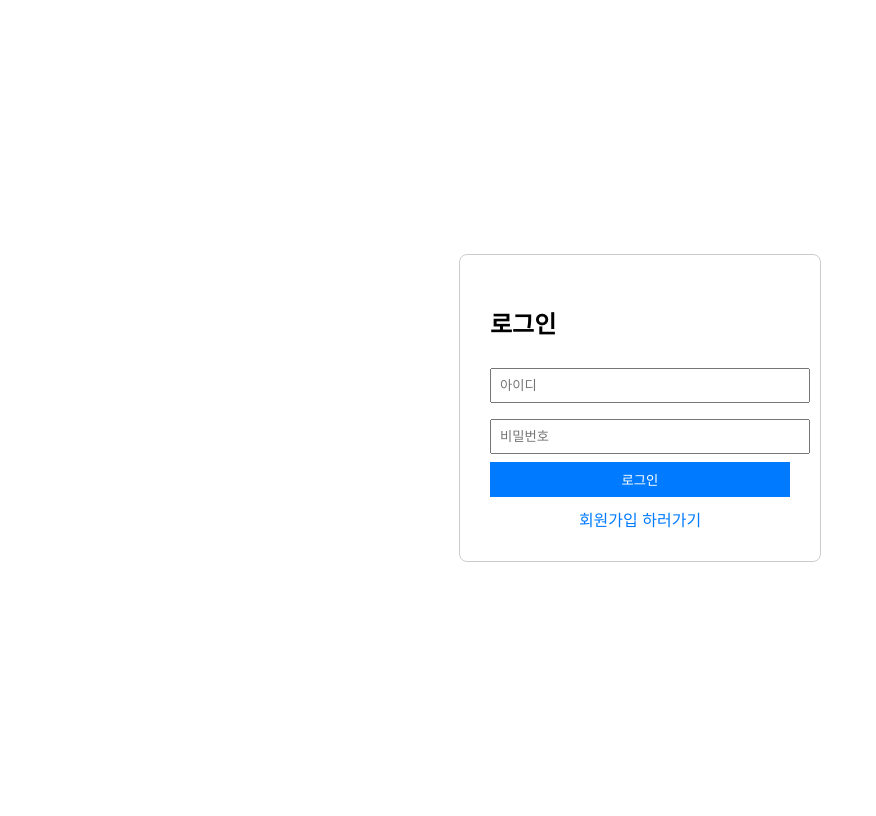
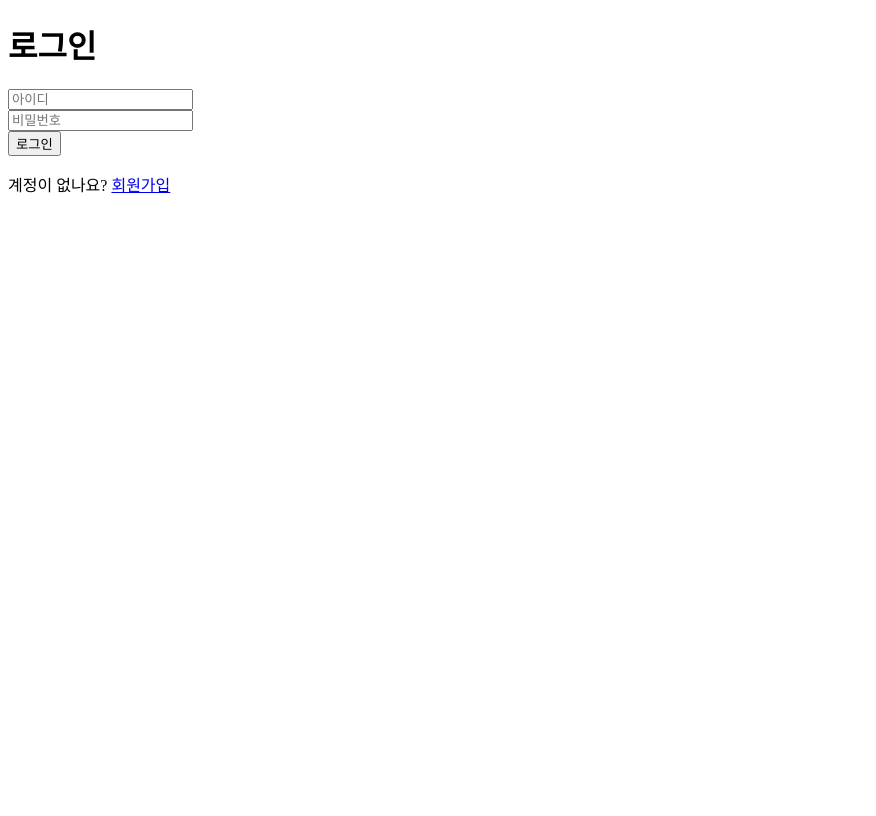
Before and after one commit to Lee0310-korea/project, a Flask app: page /login in a window 1280 px wide. Shown: the whole page, without its empty margins (0-876 px from the left). After the commit the page ends 193 px from the top, so only its background shows below. Run offline with Flask 3, Linux system fonts and the light colour scheme.

Commit message:
Update login.html

```diff
--- a/templates/login.html
+++ b/templates/login.html
@@ -3,28 +3,17 @@
 <head>
   <meta charset="UTF-8" />
   <title>로그인</title>
-  <style>
-    body { font-family: sans-serif; display: flex; justify-content: center; align-items: center; height: 100vh; }
-    .login-container { border: 1px solid #ccc; padding: 30px; border-radius: 8px; width: 300px; }
-    input { width: 100%; padding: 8px; margin: 8px 0; }
-    button { width: 100%; padding: 8px; background-color: #007BFF; color: white; border: none; cursor: pointer; }
-    button:hover { background-color: #0056b3; }
-    .error { color: red; }
-    a { display: block; margin-top: 10px; text-align: center; text-decoration: none; color: #007BFF; }
-  </style>
 </head>
 <body>
-  <div class="login-container">
-    <h2>로그인</h2>
-    {% if error %}
-    <p class="error">{{ error }}</p>
-    {% endif %}
-    <form method="post">
-      <input type="text" name="username" placeholder="아이디" required />
-      <input type="password" name="password" placeholder="비밀번호" required />
-      <button type="submit">로그인</button>
-    </form>
-    <a href="{{ url_for('register') }}">회원가입 하러가기</a>
-  </div>
+  <h1>로그인</h1>
+  {% if error %}
+    <p style="color:red;">{{ error }}</p>
+  {% endif %}
+  <form method="post" action="{{ url_for('login') }}">
+    <input type="text" name="username" placeholder="아이디" required><br>
+    <input type="password" name="password" placeholder="비밀번호" required><br>
+    <button type="submit">로그인</button>
+  </form>
+  <p>계정이 없나요? <a href="{{ url_for('register') }}">회원가입</a></p>
 </body>
 </html>
```
